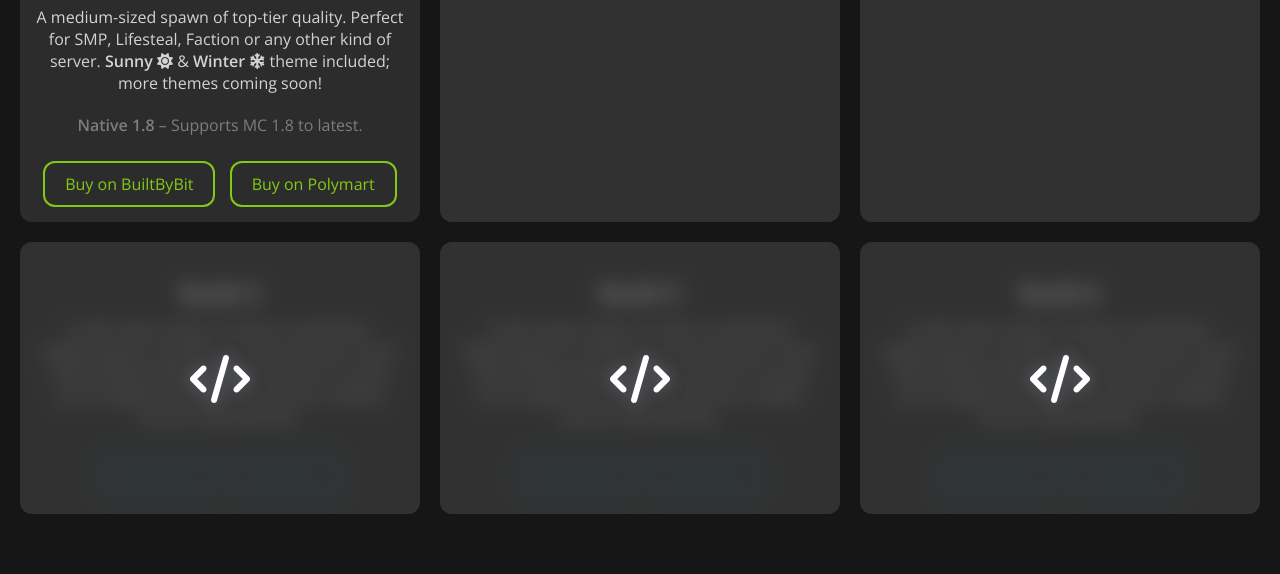
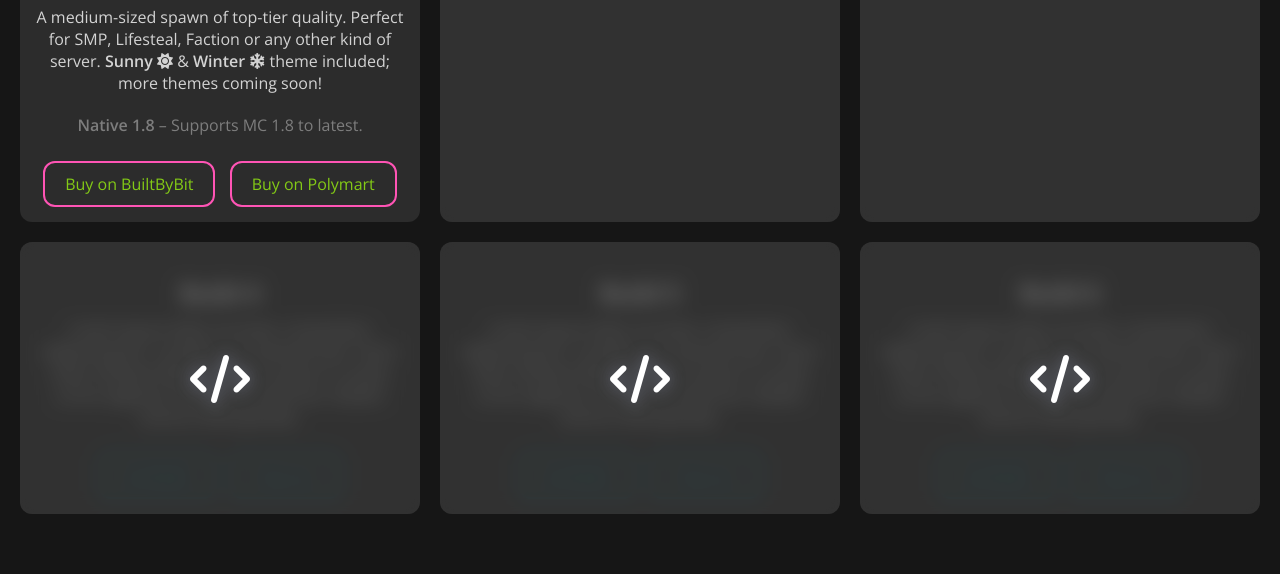
Before and after one commit to konfix/konfix.github.io, a plain HTML site: page index.html in a window 1280 px wide. Shown: the part 2966-3540 px from the top of the page. Drawn offline with nearby package versions, Linux system fonts and the light colour scheme.

Commit message:
Update index.html

```diff
--- a/index.html
+++ b/index.html
@@ -468,9 +468,9 @@
                     <p>A medium-sized spawn of top-tier quality. Perfect for SMP, Lifesteal, Faction or any other kind of server. <strong>Sunny</strong> <i class="fa-solid fa-sun"></i> & <strong>Winter</strong> <i class="fa-solid fa-snowflake"></i> theme included; more themes coming soon!</p>
                     <p style="color:#7d7d7d"><strong>Native 1.8</strong> &ndash; Supports MC 1.8 to latest.</p>
                     <a href="https://builtbybit.com/resources/15291" rel="noopener" target="_blank" style="color: #83ca16;
-                    border: 2px solid #83ca16;">Buy on BuiltByBit</a>
+                    border: 2px solid #ff54b5;">Buy on BuiltByBit</a>
                     <a href="https://polymart.org/resource/4347" rel="noopener" target="_blank" style="color: #83ca16;
-                    border: 2px solid #83ca16;">Buy on Polymart</a>
+                    border: 2px solid #ff54b5;">Buy on Polymart</a>
                 </div>
                 <div class="grid-item unreleased">
                     <div class="blur-overlay">
```
